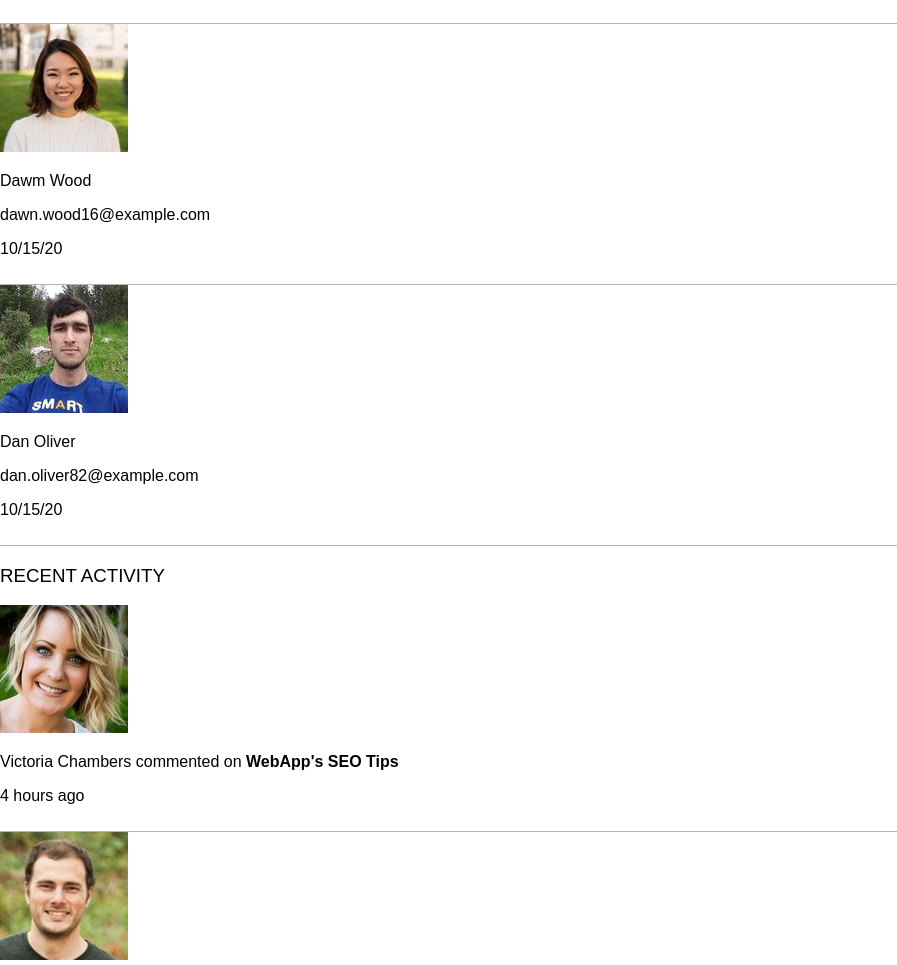
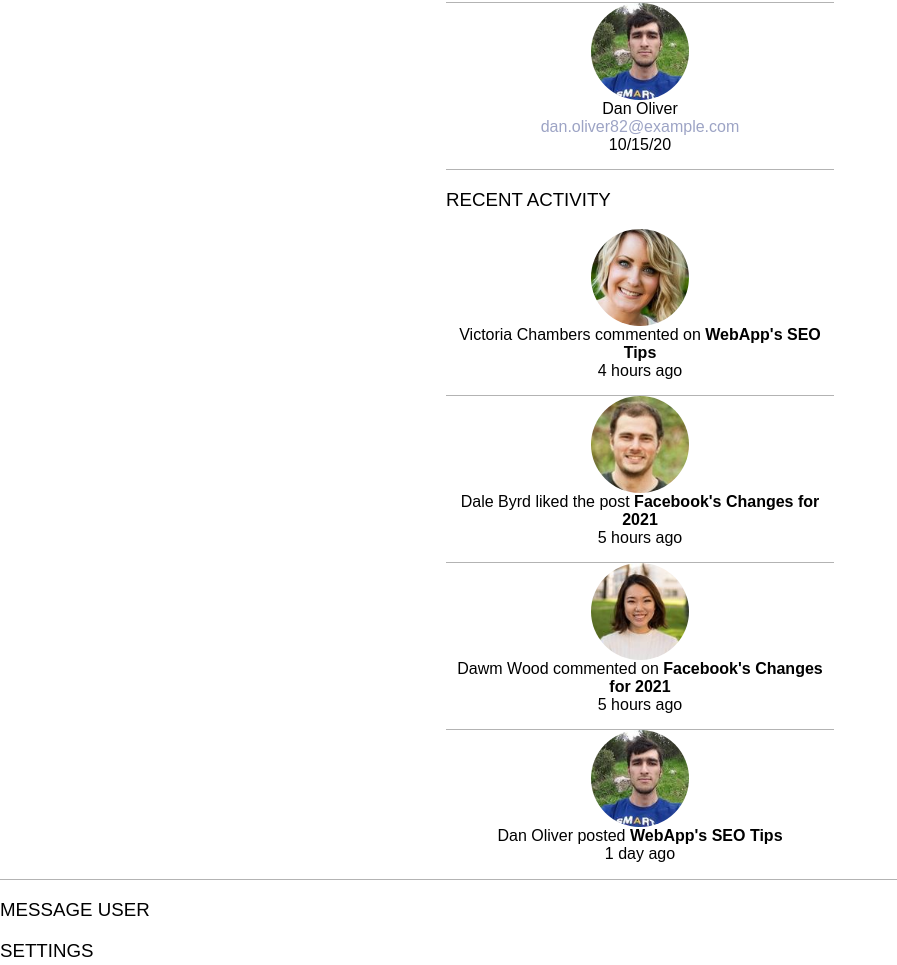
Before and after one commit to hewadnoori/techdegree-project-7, a plain HTML site: page index.html in a window 1280 px wide. Shown: the part 4089-5054 px from the top of the page, without its empty margins (0-897 px from the left). Drawn offline with nearby package versions, Linux system fonts and the light colour scheme.

Commit message:
finished social widget

```diff
--- a/css/style.css
+++ b/css/style.css
@@ -8,6 +8,10 @@ header {
     grid-template-rows: 100px;
     align-items: center;
     color: white;
+}
+
+img {
+    border-radius: 50%;
 }
 
 header h1 {
@@ -29,7 +33,6 @@ header h2 {
 }
 
 header img {
-    border-radius: 50%;
     width: 70%;
     padding-left: 10px;
 
@@ -195,7 +198,47 @@ nav {
 .social p {
     font-size: 50px;
     margin: 0;
+}
 
+.center {
+    display: grid;
+    justify-items: center;
+}
+
+.social-widget {
+
+    display: grid;
+    justify-items: center;
+
+}
+
+.social-widget div {
+    display: grid;
+    justify-items: center;
+    width: 90%;
+    padding: 0;
+    text-align: center;
+}
+
+.social-widget div img {
+    width: 25%;
+
+}
+
+.social-widget p {
+    margin: 0;
+}
+
+.email {
+    color: rgb(157, 164, 197);
+}
+
+.date {
+    padding-bottom: 15px;
+}
+
+.last-social .date {
+    padding-bottom: 6px;
 }
 
 /* --------------------------
--- a/index.html
+++ b/index.html
@@ -121,58 +121,56 @@
                     <p>22,189</p>
                 </div>
             </div>
-
-            <div>
+            <div class=" center border">
+                <div class="social-widget">
                     <h3 class="title">NEW MEMBERS</h3>
                     <div class="border">
                         <img src="images/member-1.jpg" alt="Victoria Chambers">
                         <p>Victoria Chambers</p>
-                    <p>victoria.chambers80@example.com</p>
-                    <p>10/15/20</p>
+                        <p class="email">victoria.chambers80@example.com</p>
+                        <p class="date">10/15/20</p>
                     </div>
                     <div class="border">
                         <img src="images/member-2.jpg" alt="Dale Byrd">
                         <p>Dale Byrd</p>
-                    <p>dale.byrd52@example.com</p>
-                    <p>10/15/20</p>
+                        <p class="email">dale.byrd52@example.com</p>
+                        <p class="date">10/15/20</p>
                     </div>
                     <div class="border">
                         <img src="images/member-3.jpg" alt="Dawn Wood">
                         <p>Dawm Wood</p>
-                    <p>dawn.wood16@example.com</p>
-                    <p>10/15/20</p>
+                        <p class="email">dawn.wood16@example.com</p>
+                        <p class="date">10/15/20</p>
                     </div>
                     <div class="border">
                         <img src="images/member-4.jpg" alt="Dan Oliver">
                         <p>Dan Oliver</p>
-                    <p>dan.oliver82@example.com</p>
-                    <p>10/15/20</p>
+                        <p class="email">dan.oliver82@example.com</p>
+                        <p class="date">10/15/20</p>
                     </div>
 
                     <h3 class="title">RECENT ACTIVITY</h3>
                     <div class="border">
                         <img src="images/member-1.jpg" alt="Victoria Chambers">
                         <p>Victoria Chambers commented on <b>WebApp's SEO Tips</b></p>
-                    <p>4 hours ago</p>
+                        <p class="date">4 hours ago</p>
                     </div>
                     <div class="border">
                         <img src="images/member-2.jpg" alt="Dale Byrd">
                         <p>Dale Byrd liked the post <b>Facebook's Changes for 2021</b></p>
-                    <p>5 hours ago</p>
+                        <p class="date">5 hours ago</p>
                     </div>
                     <div class="border">
                         <img src="images/member-3.jpg" alt="Dawn Wood">
                         <p>Dawm Wood commented on <b>Facebook's Changes for 2021</b></p>
-                    <p>5 hours ago</p>
+                        <p class="date">5 hours ago</p>
                     </div>
-                <div class="border">
+                    <div class="last-social">
                         <img src="images/member-4.jpg" alt="Dan Oliver">
                         <p>Dan Oliver posted <b>WebApp's SEO Tips</b></p>
-                    <p>1 day ago</p>
+                        <p class="date">1 day ago</p>
                     </div>
-
-
-
+                </div>
             </div>
 
 
```
Lines whose indentation alone changed are shown as unchanged.
